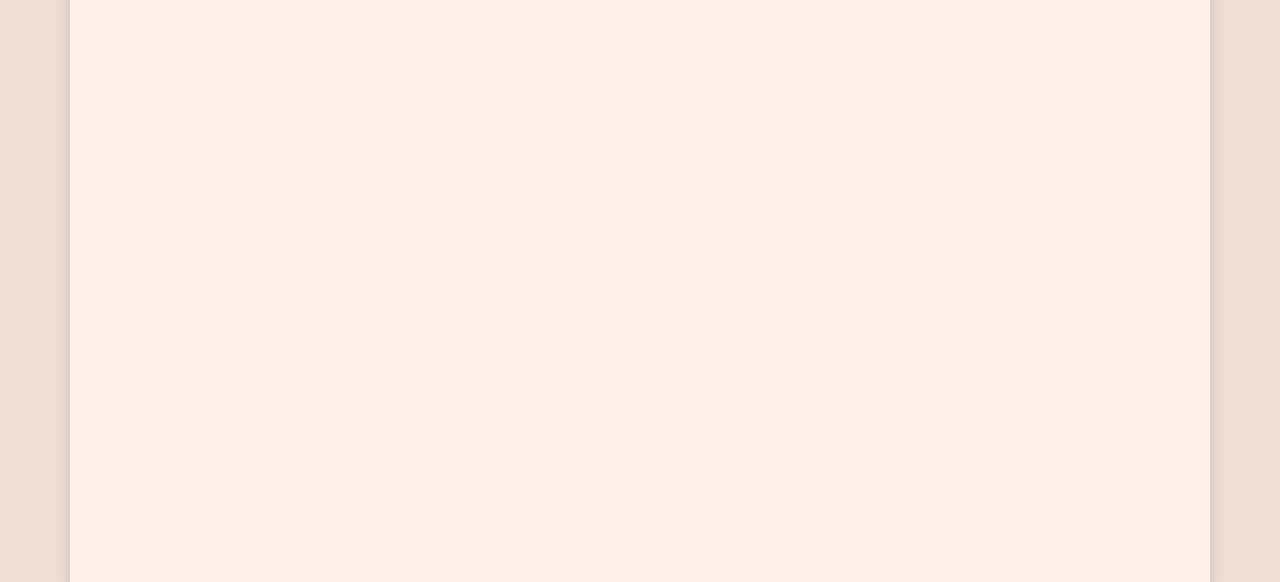
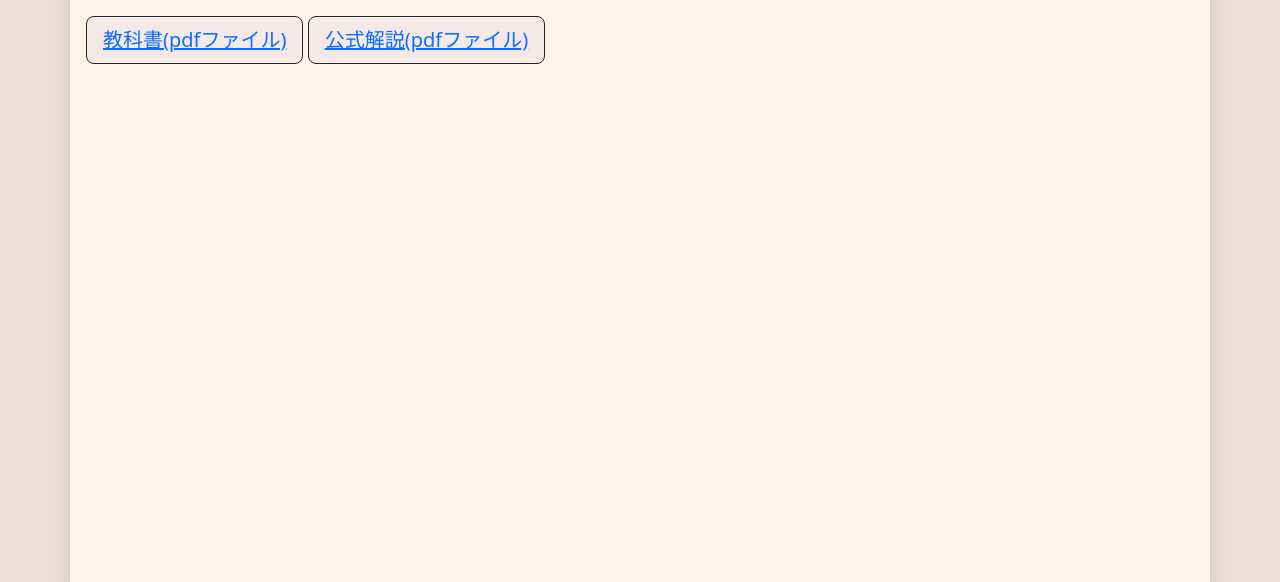
Before and after one commit to kalKun24/idoHack, a Django app: template templates/challenges/exercises_try.html in a window 1280 px wide. Shown: the part 153-735 px from the top of the page. Run offline with Django 4.2, Linux system fonts and the light colour scheme; the template is opened without the code that fills it, so the values that code supplies are empty; parts of the project's set-up code (start-up, migrations or seed data) failed here and were passed over.

Commit message:
feat: :sparkles: #教科書,解説ボタン配置

```diff
--- a/templates/challenges/exercises_try.html
+++ b/templates/challenges/exercises_try.html
@@ -33,4 +33,7 @@
       {% endfor %}
     </tbody>
 </table>
+
+<button type="button" class="btn btn-lg btn-outline-dark" style="background-color: #f5e9e7;"><a href="#">教科書(pdfファイル)</a></button>
+<button type="button" class="btn btn-lg btn-outline-dark" style="background-color: #f5e9e7;"><a href="#">公式解説(pdfファイル)</a></button>
 {% endblock content %}
```
